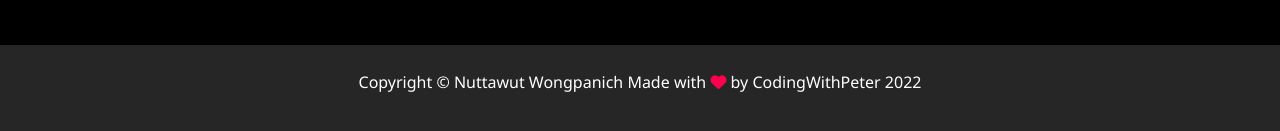
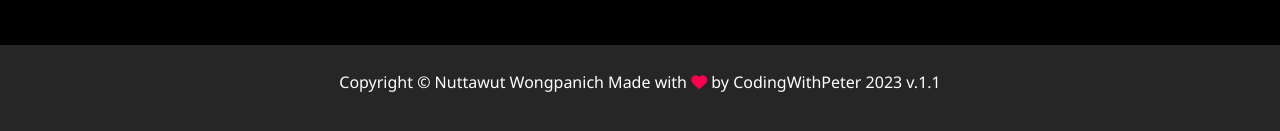
Before and after one commit to nuttawwn/PortFolio-new-version, an Angular app: page / in a window 1280 px wide. Shown: the part 9439-9570 px from the top of the page. Built offline with nearby package versions, Linux system fonts and the light colour scheme.

Commit message:
update version

```diff
--- a/src/app/ElementPage/contact-component/contact-component.component.html
+++ b/src/app/ElementPage/contact-component/contact-component.component.html
@@ -31,5 +31,5 @@
   </div>
 </div>
 <div class="copy-right">
-  <p>Copyright © Nuttawut Wongpanich Made with <i class="fa-solid fa-heart"></i> by CodingWithPeter 2022</p>
+  <p>Copyright © Nuttawut Wongpanich Made with <i class="fa-solid fa-heart"></i> by CodingWithPeter 2023 v.1.1</p>
 </div>
```
